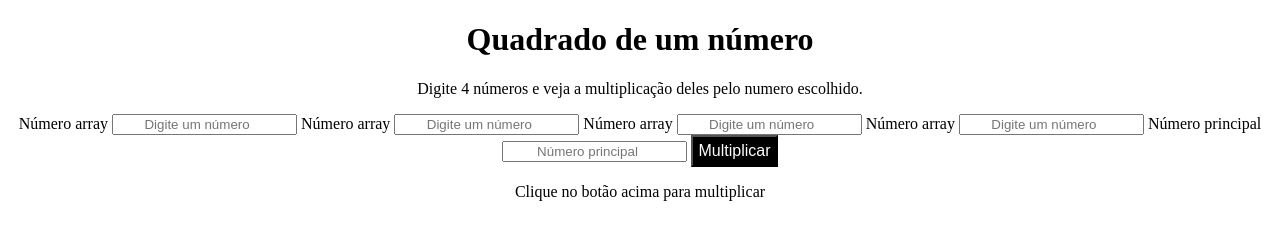
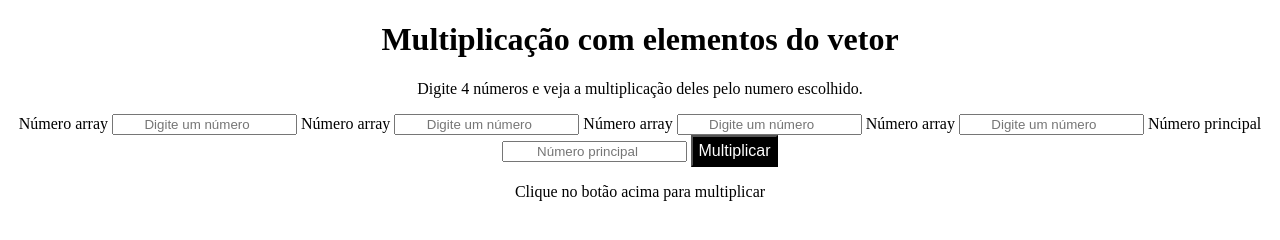
Before and after one commit to Pedro-devs/Exercicios-Javascript, a plain HTML site: page Nivel 4-Arrays/ex034-elementos do vetor X numero digitado/index.html in a window 1280 px wide. Drawn offline with Linux system fonts and the light colour scheme.

Commit message:
Update index.html

```diff
--- a/Nivel 4-Arrays/ex034-elementos do vetor X numero digitado/index.html
+++ b/Nivel 4-Arrays/ex034-elementos do vetor X numero digitado/index.html
@@ -11,7 +11,7 @@
 
 <body>
 
-    <h1>Quadrado de um número</h1>
+    <h1>Multiplicação com elementos do vetor</h1>
     <p>Digite 4 números e veja a multiplicação deles pelo numero escolhido.</p>
 
     <section id="entrada">
```
